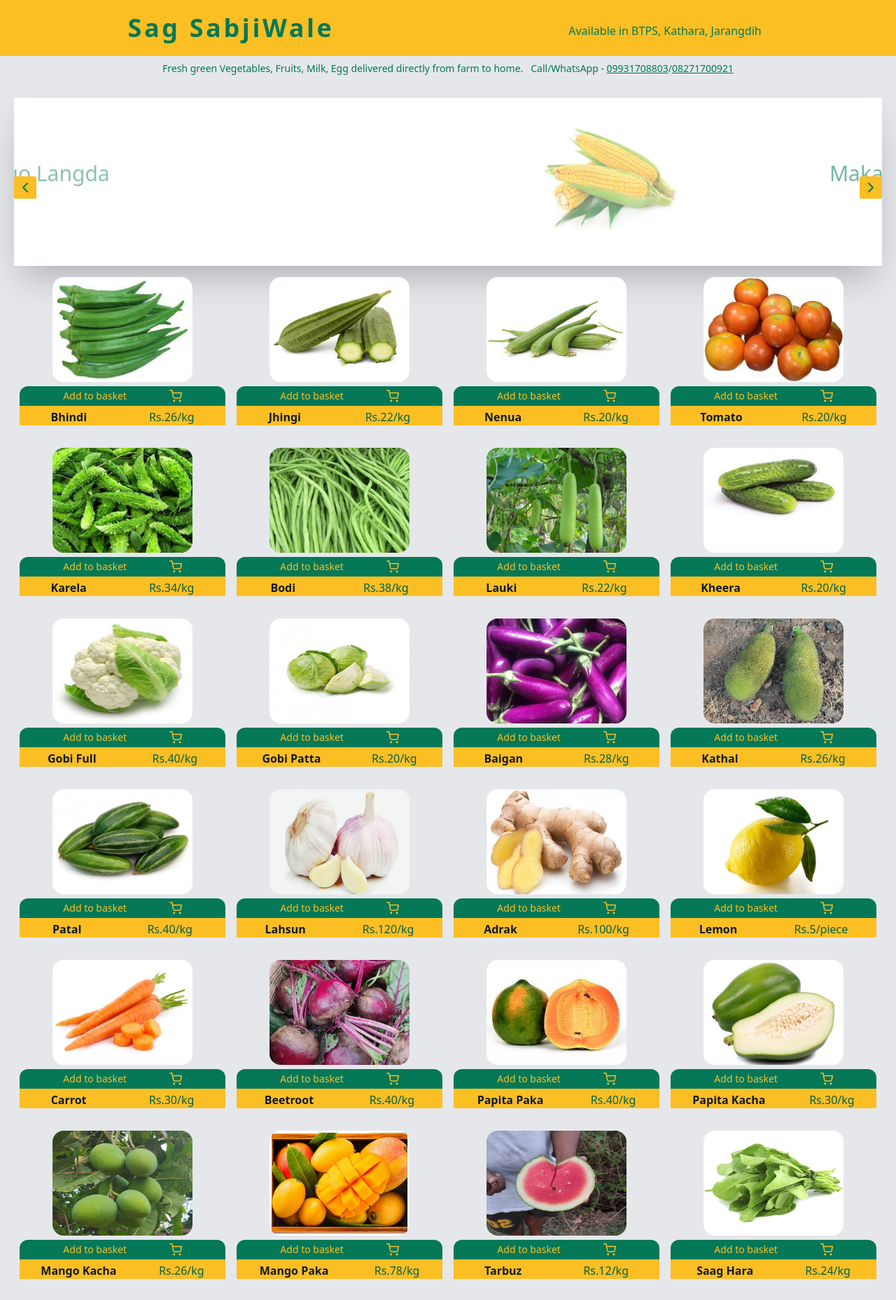
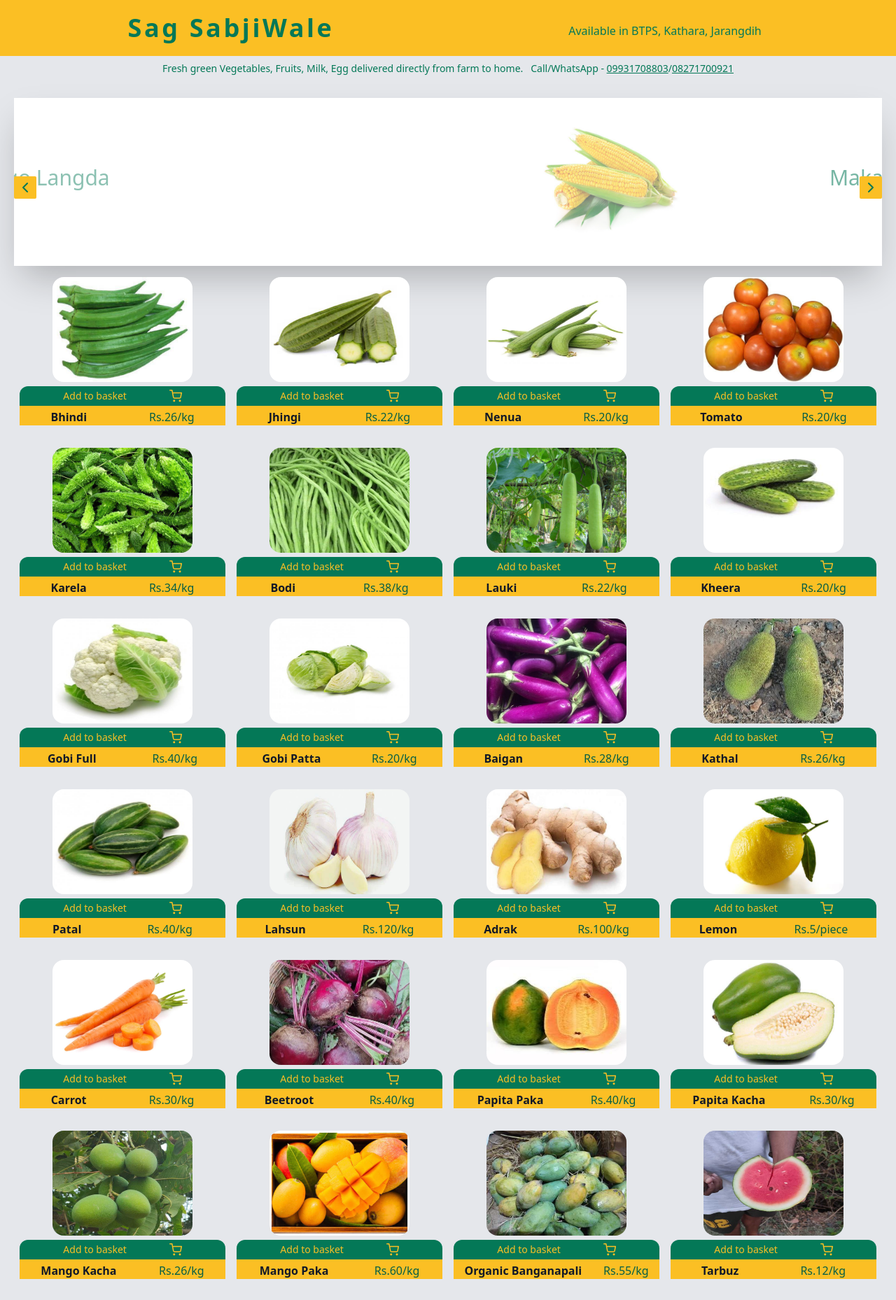
Before and after one commit to Veronika19/sagsabji, a Next.js app: page / in a window 1280 px wide. Shown: the top 1858 px of the page at 70% size. Built offline with nearby package versions, Linux system fonts and the light colour scheme; no server answers.

Commit message:
bangana mango

```diff
--- a/components/Slider/data.js
+++ b/components/Slider/data.js
@@ -3,21 +3,28 @@ const people = [
     id: 1,
     image: '/slider/mango-gulab-khas.jpeg',
     name: 'mango gulab khas',
-    title: '',
+    price: '',
     quote: '',
   },
   {
     id: 2,
     image: '/slider/mango-langda.jpeg',
     name: 'mango langda',
-    title: '',
+    price: '',
     quote: '',
   },
   {
     id: 3,
     image: '/slider/makai-(bhutta).jpeg',
     name: 'Makai (Bhutta)',
-    title: '',
+    price: '',
+    quote: '',
+  },
+  {
+    id: 4,
+    image: '/organic-banganapalli.jpeg',
+    name: 'Organic Banganapali',
+    price: 'Rs. 55/kg',
     quote: '',
   },
 ];
--- a/components/Slider/index.js
+++ b/components/Slider/index.js
@@ -29,10 +29,10 @@ function App() {
 
   return (
     <div className="shadow-2xl mt-1 mb-4 md:mt-8 h-32 md:h-60 bg-white max-w-screen-xl text-center relative flex overflow-hidden section-center">
-      {people.map((person, personIndex) => {
-        const { id, image, name, title } = person;
-        let position = personIndex === index ? 'activeSlide' : 'nextSlide';
-        if (personIndex === index - 1 || (index === 0 && personIndex === people.length - 1)) {
+      {people.map((item, itemIndex) => {
+        const { id, image, name, price } = item;
+        let position = itemIndex === index ? 'activeSlide' : 'nextSlide';
+        if (itemIndex === index - 1 || (index === 0 && itemIndex === people.length - 1)) {
           position = 'lastSlide';
         }
         return (
@@ -47,15 +47,13 @@ function App() {
               />
             </div>
             <div className="-ml-6 md:-ml-10 lg:flex-grow w-3/5 md:w-1/2 lg:pl-24 md:pl-16 flex flex-col md:items-start md:text-left items-center text-center">
-              <h1 className="-mt-2 title-font sm:text-4xl md:text-3xl text-base capitalize mb-4 font-medium text-green-700">
+              <h1 className="-mt-2 title-font md:text-3xl text-base capitalize mb-1 font-medium text-green-700">
                 {name}
                 <br className="inline-block" />
-                {title}
+                {price}
               </h1>
 
-              {/* <p className="hidden md:block mb-8 leading-relaxed">
-                Copper mug try-hard pitchfork pour-over freegan heirloom neutra air plant
-              </p> */}
+              {/* <p className="mb-8 leading-relaxed">Copper mug try-hard</p>*/}
             </div>
           </article>
         );
--- a/vegatables.json
+++ b/vegatables.json
@@ -149,9 +149,16 @@
   {
     "id":22,
     "name":"Mango Paka",
-    "price":"78/kg",
+    "price":"60/kg",
     "minQuantity":"500",
     "image":"/mango-pakka.jpeg"
+  },
+  {
+    "id":39,
+    "name":"Organic Banganapali",
+    "price":"55/kg",
+    "minQuantity":"500",
+    "image":"/organic-banganapalli.jpeg"
   },
   {
     "id":23,
@@ -249,7 +256,7 @@
     "name":"Makai(Bhutta)",
     "price":"25/kg",
     "minQuantity":"500",
-    "image":"makai-(bhutta).jpeg"
+    "image":"/makai-(bhutta).jpeg"
   },
   {
     "id":31,
```
Also changed, not shown: public/organic-banganapalli.jpeg (added).
